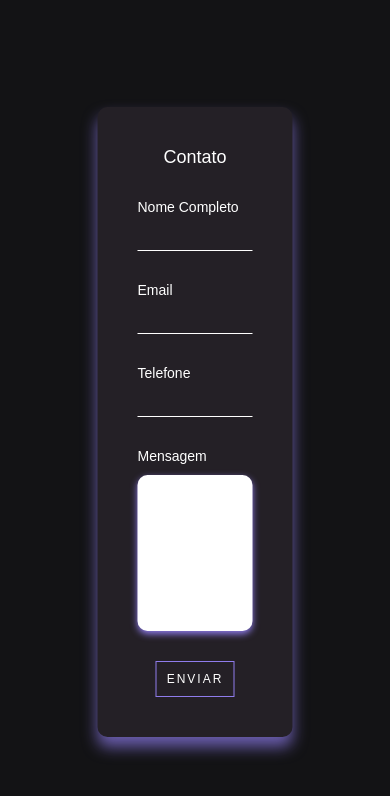
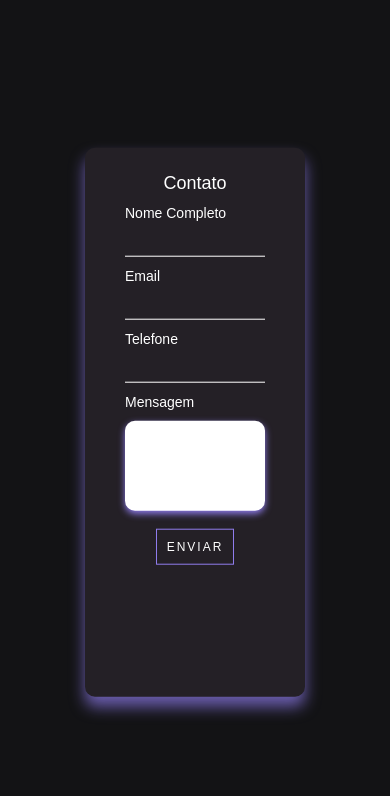
Before and after one commit to Marcio-Developer/Formulario-de-Contato, a plain HTML site: page index.html in a window 390 px wide. Drawn offline with Linux system fonts and the light colour scheme; a web font is replaced by a local one.

Commit message:
Alteração na Responsividade

```diff
--- a/style.css
+++ b/style.css
@@ -17,7 +17,8 @@ body{
     position: absolute;
     top: 50%;
     left: 50%;
-    width: 400px;
+    width: 350px;
+    height: 550px;
     padding: 40px;
     transform: translate(-50%, -50%);
     background-color: #242026;
@@ -31,6 +32,8 @@ body{
     color: #fff;
     text-align: center;
     font-weight: normal;
+    margin-top: -23px;
+    margin-bottom: 15px;
 }
 
 .login-box .user-box input{
@@ -68,10 +71,12 @@ body{
     border-radius: 10px;
     resize: none;
     width: 100%;
+    height: 120px;
     display: flex;
     justify-content: center;
     flex-direction: row;
     box-shadow: 0 3px 7px #8F7CEC;
+    margin-bottom: -10px;
   }
 
 .login-box .user-box input:focus{
@@ -106,23 +111,28 @@ body{
 
 @media only screen and (max-width: 600px){
     .login-box{
-        width: 50%;
+        width: 220px;
+        height: 65%;
         display: flex;
         flex-direction: column;
     }
 
     .login-box h2{
         font-size: 18px;
+        margin-top: -15px;
+        margin-bottom: 10px;
     }
 
     .login-box label{
         font-size: 14px;
         top: 0;
         padding: 0;
+        margin-bottom: -10px;
     }
 
     .login-box .user-box input{
         font-size: 12px;
+        margin-bottom: 10px;
     }
 
     .botton-form input{
@@ -134,10 +144,11 @@ body{
 
     .login-box .user-box textarea{
         font-size: 14px;
-        width: auto;
+        width: 140px;
+        height: 90px;
         display: flex;
         justify-content: center;
         flex-direction: row;
-        width: 100%;
+        margin-bottom: -12px;
 }
 }
```
